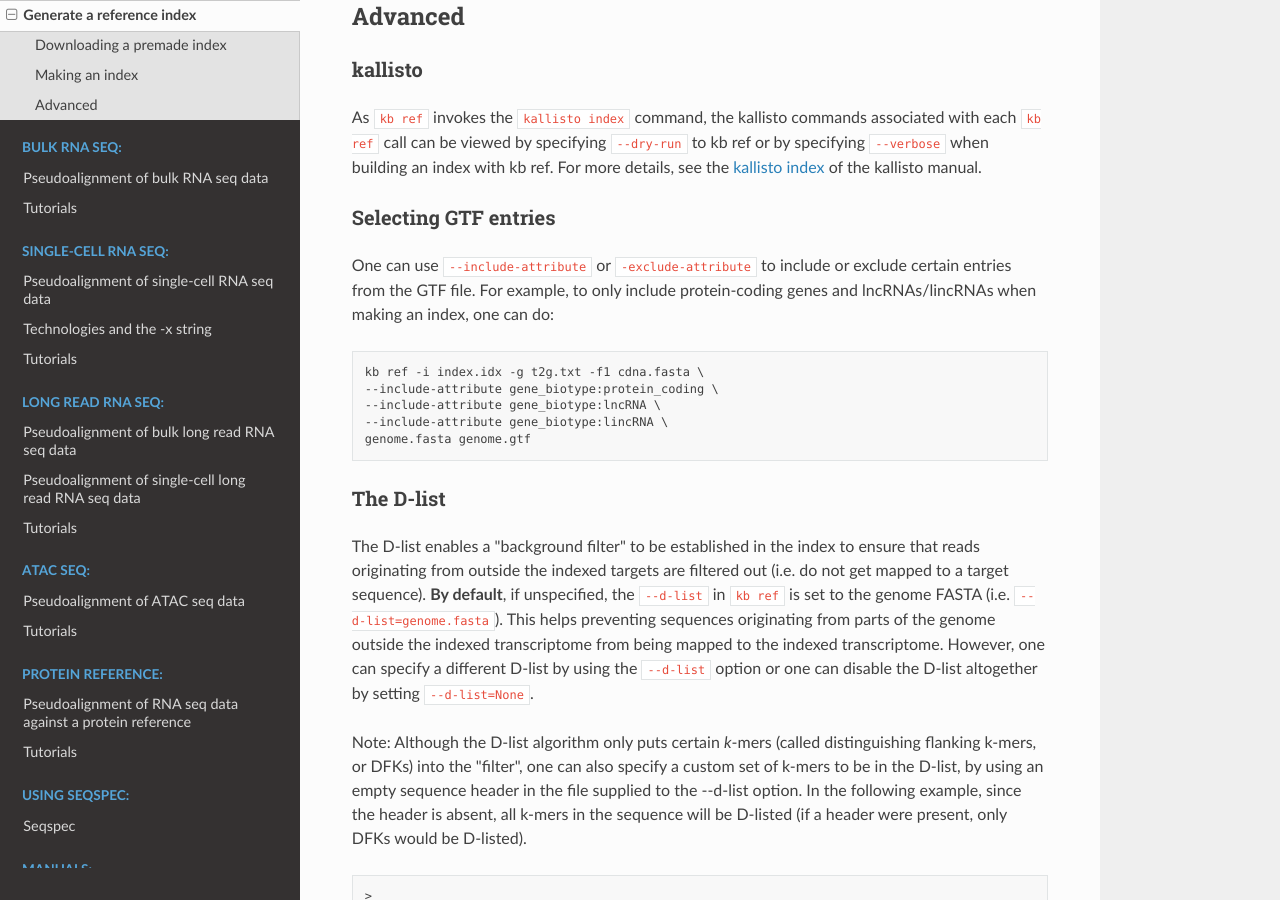
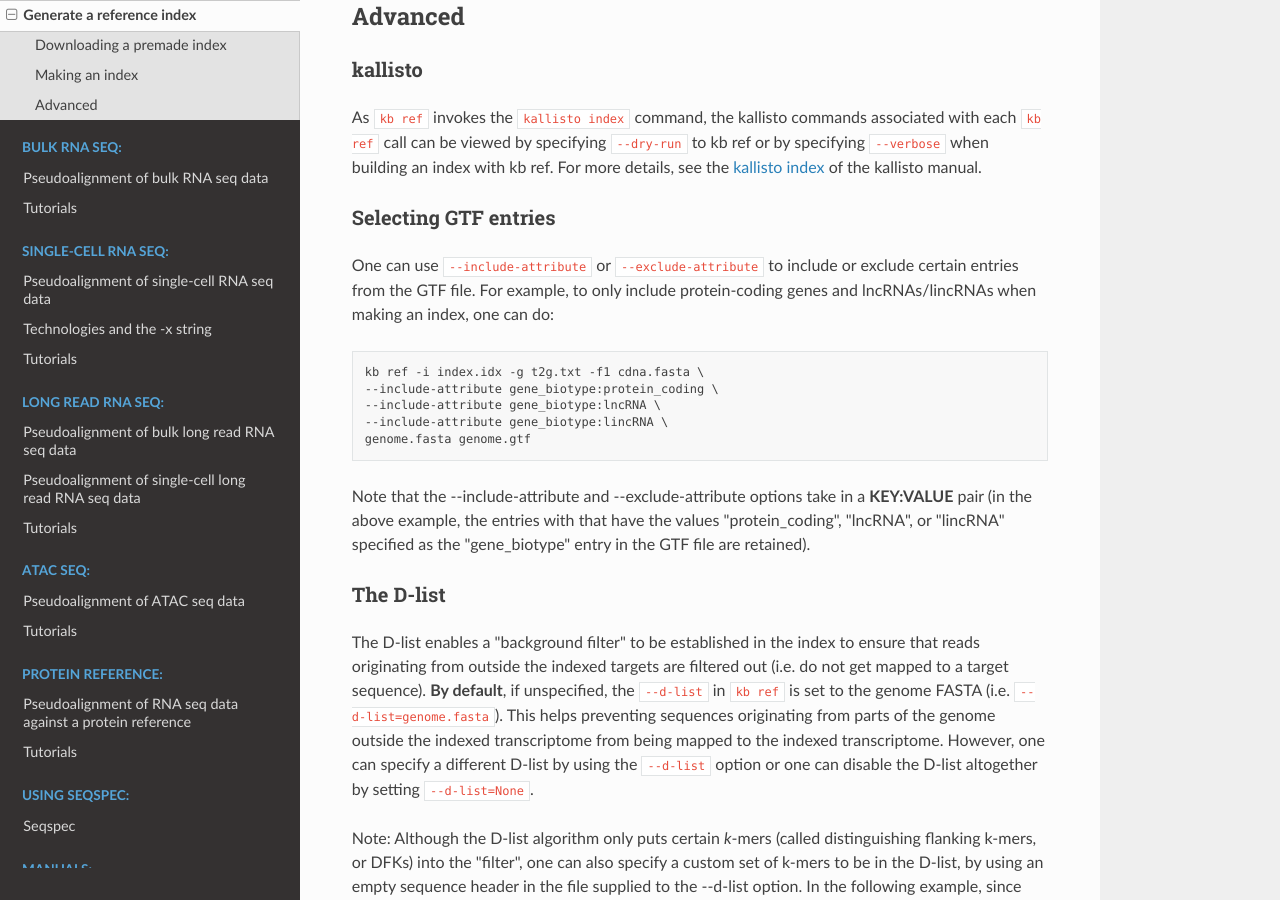
Before and after one commit to pachterlab/kb_docs, a Sphinx documentation site: the page built from docs/source/index/index_generation.rst, in a window 1280 px wide and 900 px high, scrolled down 2393 px. Built offline with Sphinx 7.4.7 and the Read the Docs theme 3.1.0, drawn with Linux system fonts in a browser that asks for light colours.

Commit message:
Update index_generation.rst

```diff
--- a/docs/source/index/index_generation.rst
+++ b/docs/source/index/index_generation.rst
@@ -89,7 +89,7 @@ As ``kb ref`` invokes the ``kallisto index`` command, the kallisto commands asso
 Selecting GTF entries
 ---------------------
 
-One can use ``--include-attribute`` or ``-exclude-attribute`` to include or exclude certain entries from the GTF file. For example, to only include protein-coding genes and lncRNAs/lincRNAs when making an index, one can do:
+One can use ``--include-attribute`` or ``--exclude-attribute`` to include or exclude certain entries from the GTF file. For example, to only include protein-coding genes and lncRNAs/lincRNAs when making an index, one can do:
 
 .. code-block:: text
 
@@ -99,6 +99,7 @@ One can use ``--include-attribute`` or ``-exclude-attribute`` to include or excl
    --include-attribute gene_biotype:lincRNA \
    genome.fasta genome.gtf
 
+Note that the --include-attribute and --exclude-attribute options take in a **KEY:VALUE** pair (in the above example, the entries with that have the values "protein_coding", "lncRNA", or "lincRNA" specified as the "gene_biotype" entry in the GTF file are retained).
 
 The D-list
 ----------
```
